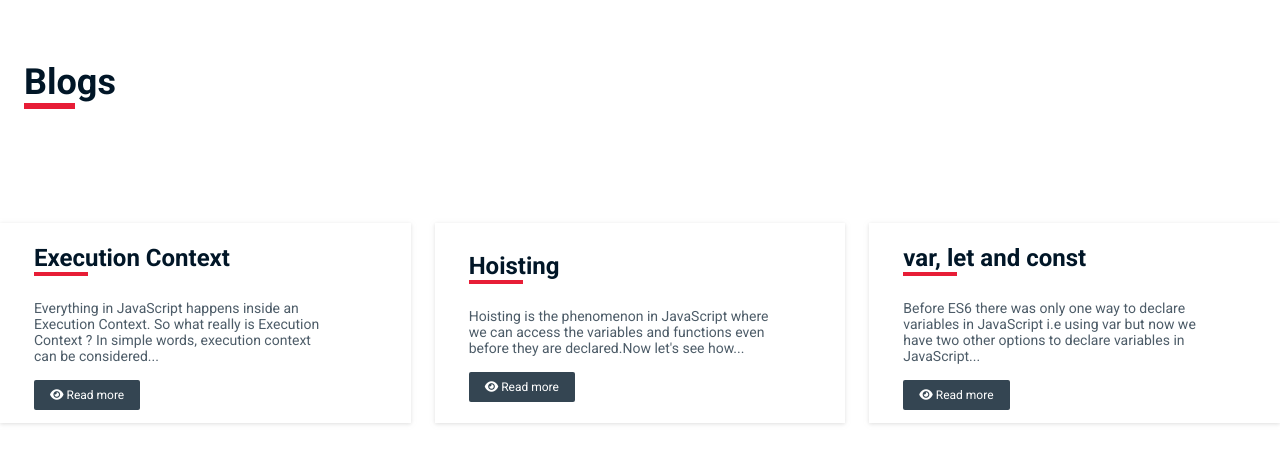
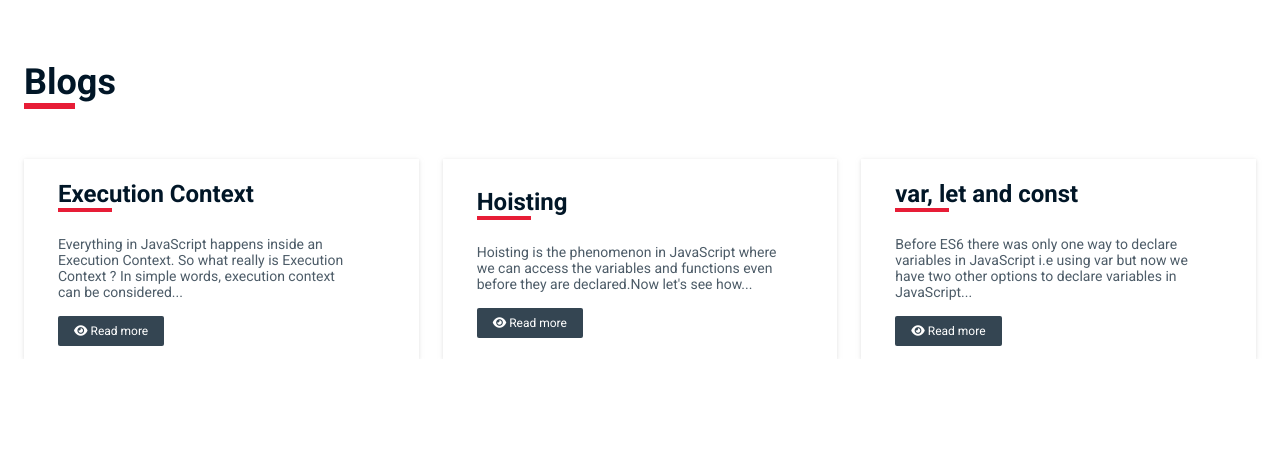
Before and after one commit to ShikharSingh98/portfolio, a plain HTML site: page index.html in a window 1280 px wide. Shown: the part 2759-3222 px from the top of the page. After the commit the page ends 3118 px from the top, so only its background shows below. Drawn offline with Linux system fonts and the light colour scheme.

Commit message:
removed padding from blog section

```diff
--- a/css/styles.css
+++ b/css/styles.css
@@ -199,7 +199,6 @@ Blogs Section
 */
 
 .blogs {
-  padding: 6.4rem 0;
   display: grid;
   grid-template-columns: 1fr;
   gap: 2.4rem;
```
